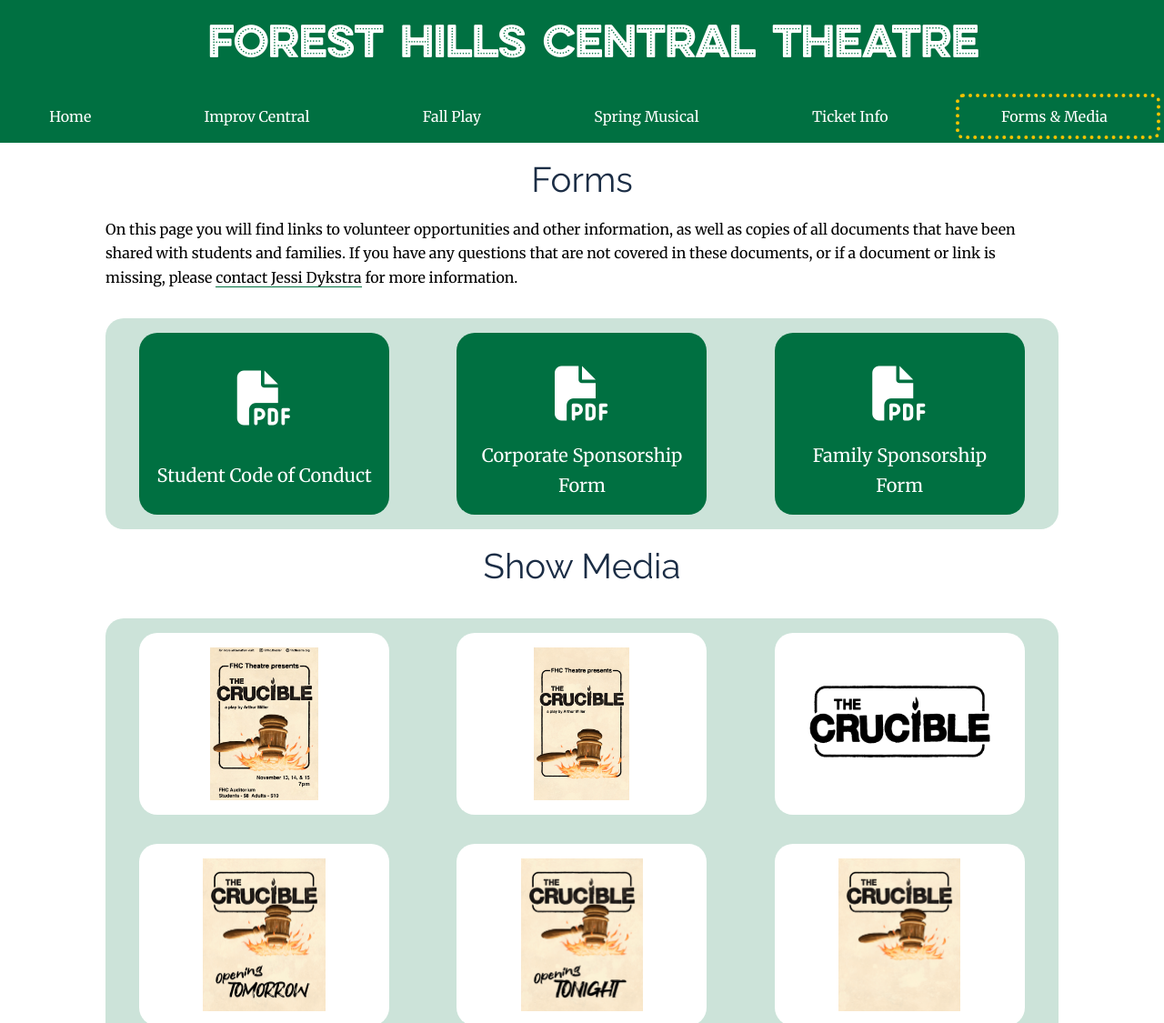
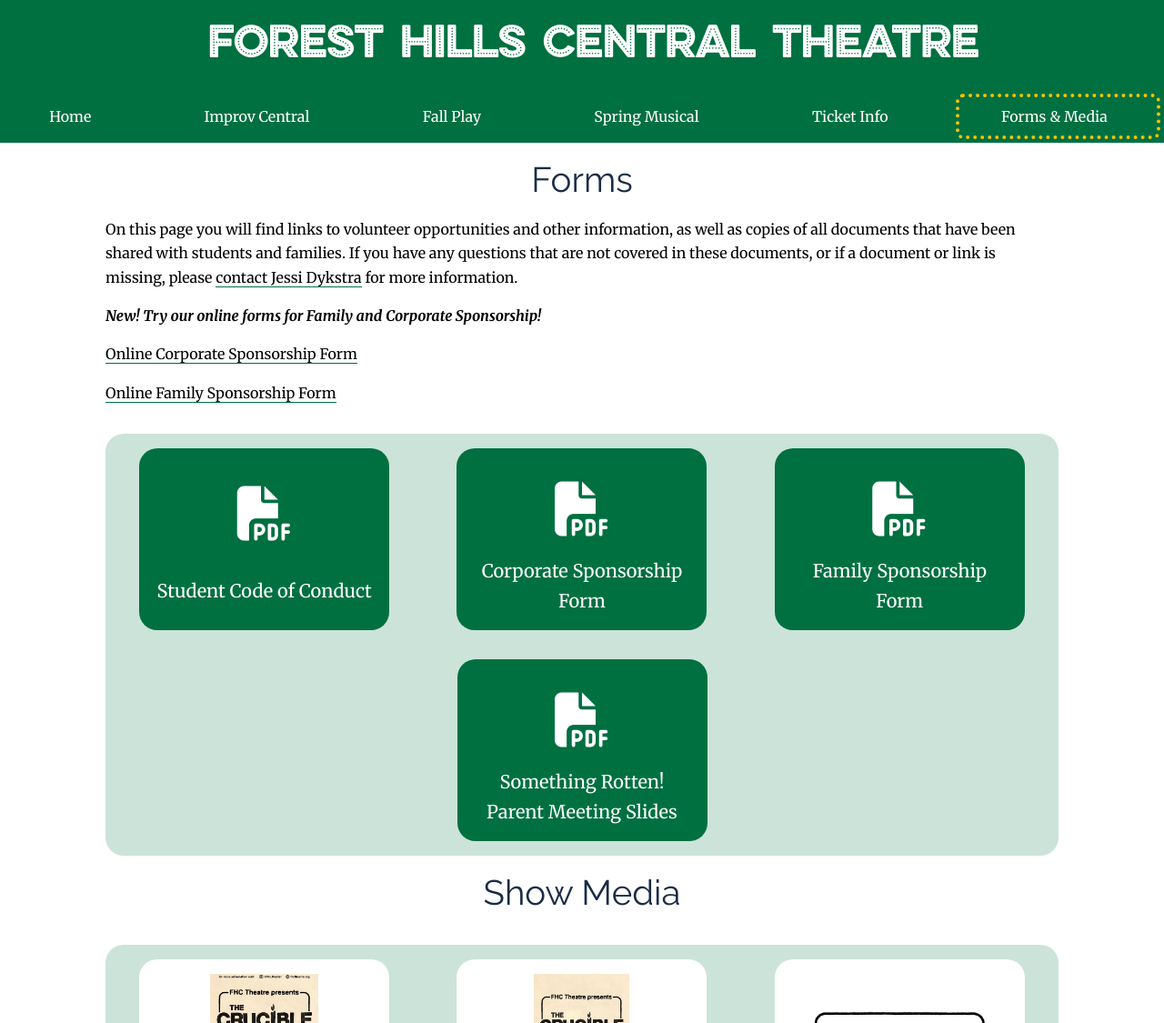
Before and after one commit to mikebarnes514/fhctheatre-astro, an Astro site: page /forms in a window 1280 px wide. Shown: the top 1125 px of the page at 91% size. Built offline with nearby package versions, Linux system fonts and the light colour scheme; Astro itself is replaced by a stand-in of ours.

Commit message:
Add updated files and online forms to website

```diff
--- a/src/pages/forms.astro
+++ b/src/pages/forms.astro
@@ -9,6 +9,9 @@ import StandardLayout from '../layouts/StandardLayout.astro';
       On this page you will find links to volunteer opportunities and other information, as well as copies of all documents that have been shared with students and families. If you have any questions
       that are not covered in these documents, or if a document or link is missing, please <a href="mailto:jdykstra@fhps.net">contact Jessi Dykstra</a> for more information.
     </p>
+    <p><b><i>New! Try our online forms for Family and Corporate Sponsorship!</i></b></p>
+    <p><a href="https://forms.gle/DEw2CgCqERP2NE5w8" target="_blank">Online Corporate Sponsorship Form</a></p>
+    <p><a href="https://forms.gle/khZCj8xEgV7mrts29" target="_blank">Online Family Sponsorship Form</a></p>
     <div class="documentList">
       <a class="document" href="/files/FHCTheatre-CodeOfConduct.pdf" target="_blank">
         <span class="documentIcon fa-solid fa-file-pdf fa-3x"></span>
@@ -21,6 +24,10 @@ import StandardLayout from '../layouts/StandardLayout.astro';
       <a class="document" href="/files/FHCTheatre-FamilySponsorship.pdf" target="_blank">
         <span class="documentIcon fa-solid fa-file-pdf fa-3x"></span>
         <div class="documentName">Family Sponsorship Form</div>
+      </a>
+      <a class="document" href="/files/2026-MusicalParentMeeting.pdf" target="_blank">
+        <span class="documentIcon fa-solid fa-file-pdf fa-3x"></span>
+        <div class="documentName">Something Rotten! Parent Meeting Slides</div>
       </a>
       <!--<a class="document" href="https://www.signupgenius.com/go/20F0F4DA8AB2EA3FD0-59103195-volunteer" target="_blank">
         <span class="documentIcon fa-solid fa-file-lines fa-3x"></span>
--- a/src/pages/index.astro
+++ b/src/pages/index.astro
@@ -23,6 +23,12 @@ import StandardLayout from '../layouts/StandardLayout.astro';
         <p>Shows start at 7:00pm with a Saturday matinee at 3:00pm. Tickets are $14 and will be available for purchase at the <a href="/tickets">Forest Hills Fine Arts Center Box Office.</a></p>
       </div>
     </div>
+    <BigAnnouncement title="Something Rotten Ticket Presale!">
+      <div slot="copy">
+        <p>Hey parents! Tickets for all performances are now available for purchase as part of an exclusive presale through the Forest Hills Fine Arts Center. The presale will run from February 2nd to February 6th only, so don't wait!</p>
+        <p>Tickets must be purchased online at <a href="https://fhfac.ludus.com/200516056" target="_blank">FAC Tickets</a> and require a passcode for access. All parents should have already received the link and passcode in an email from TAC, so if you haven't received it, please contact us.</p>
+      </div>
+    </BigAnnouncement>
     <ShowLineup />
   </section>
   <style>
```
Also changed, not shown: 3 other files.
